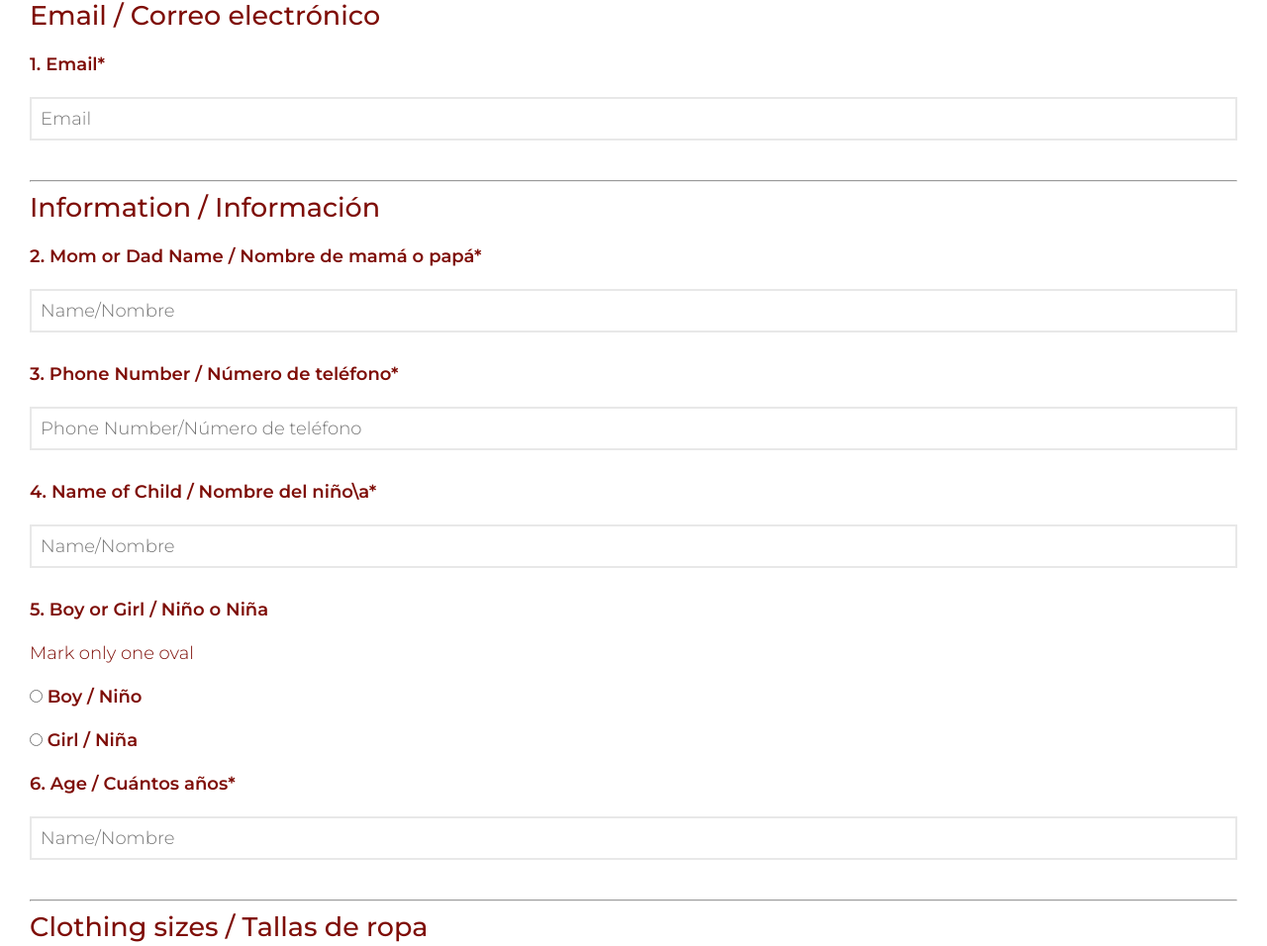
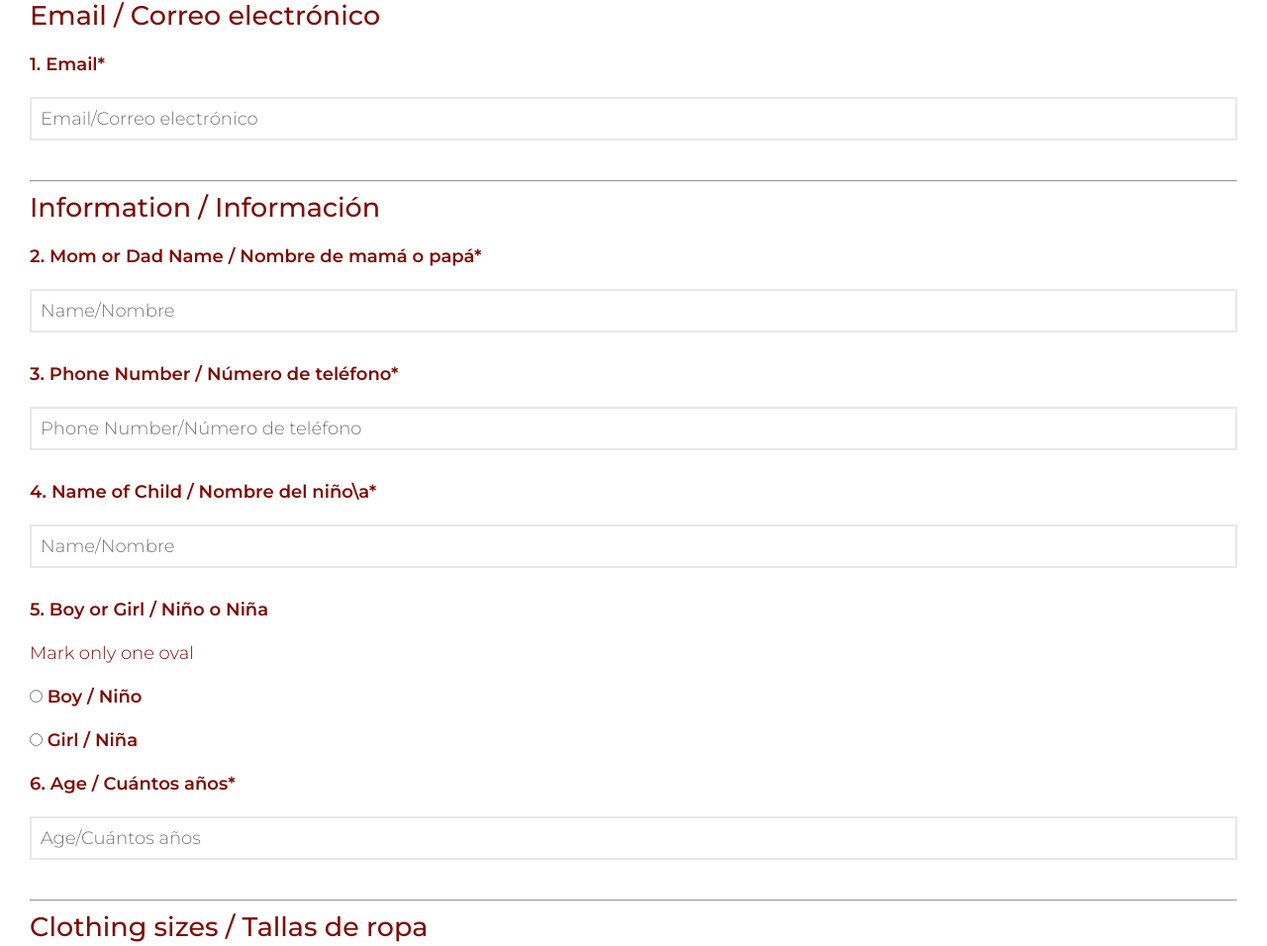
Before and after one commit to natewong1313/stafford-junction, a PHP site: page /angelGiftForm.php in a window 1280 px wide. Shown: the part 238-1194 px from the top of the page at 99% size. Run offline with PHP 8.4, Linux system fonts and the light colour scheme.

Commit message:
Fixed a few of the fields in angelGiftForm.php that were displaying the incorrect placeholder

```diff
--- a/angelGiftForm.php
+++ b/angelGiftForm.php
@@ -64,7 +64,7 @@ if($_SERVER['REQUEST_METHOD'] == "POST"){
 
                 <!-- 1. Email-->
                 <label for="email">1. Email*</label><br><br>
-                <input type="email" name="email" id="email" placeholder="Email" required>
+                <input type="email" name="email" id="email" placeholder="Email/Correo electrónico" required>
                 <br><br><hr>
 
                 <h2>Information / Información</h2>
@@ -92,7 +92,7 @@ if($_SERVER['REQUEST_METHOD'] == "POST"){
 
                 <!--6. Child Age -->
                 <label for="age">6. Age / Cuántos años*</label><br><br>
-                <input type="text" name="age" id="age" placeholder="Name/Nombre" required>
+                <input type="text" name="age" id="age" placeholder="Age/Cuántos años" required>
                 <br><br><hr>
 
                 <h2>Clothing sizes / Tallas de ropa</h2>
```
